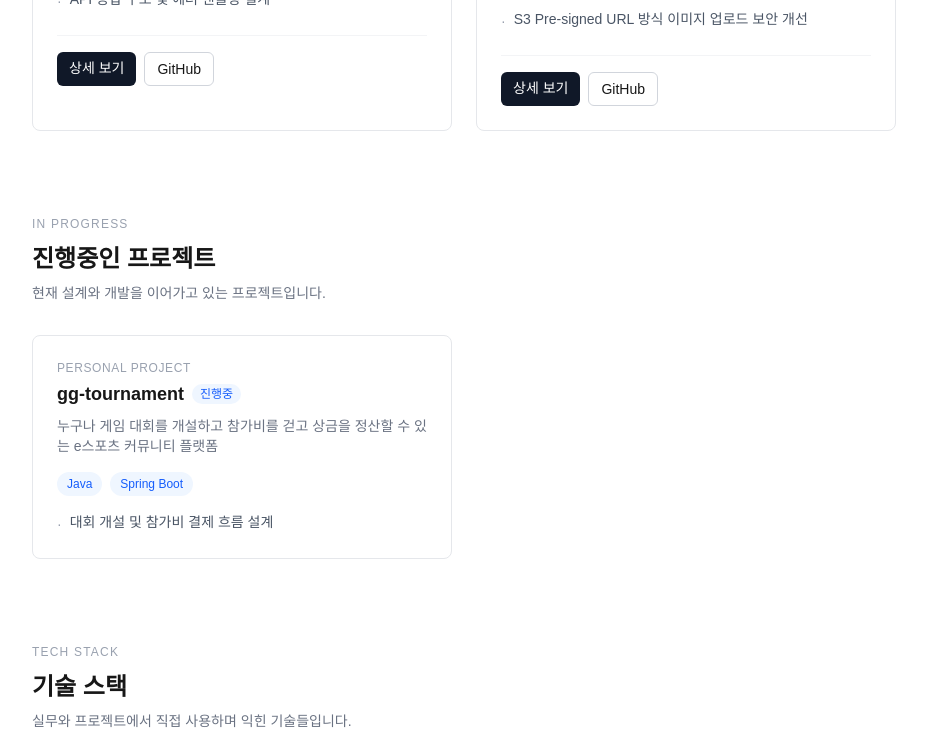
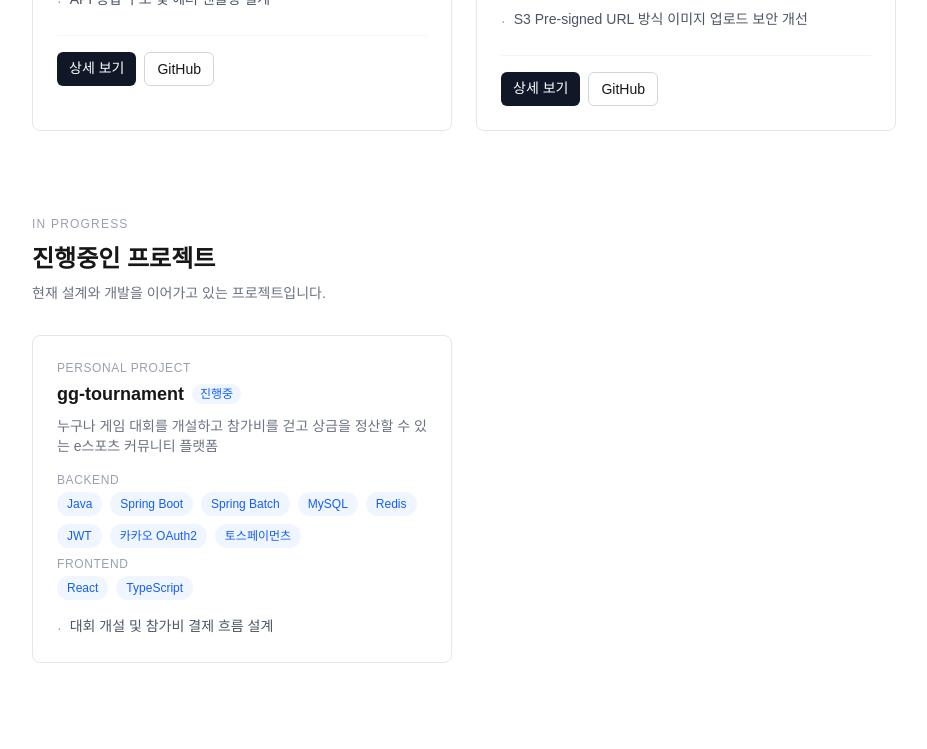
Before and after one commit to Mashiro2465/portfolio, a Next.js app: page / in a window 1280 px wide. Shown: the part 1564-2313 px from the top of the page, without its empty margins (176-1103 px from the left). Built offline with nearby package versions, Linux system fonts and the light colour scheme.

Commit message:
gg-tournament 태그를 Backend/Frontend 카테고리로 구분

```diff
--- a/components/ProjectCard.tsx
+++ b/components/ProjectCard.tsx
@@ -2,7 +2,16 @@ import Link from 'next/link'
 import type { Project } from '@/lib/projects'
 import { Badge } from '@/components/Badge'
 
-export function ProjectCard({ title, category, desc, tags, features, links, status }: Project) {
+export function ProjectCard({
+  title,
+  category,
+  desc,
+  tags,
+  stackByCategory,
+  features,
+  links,
+  status,
+}: Project) {
   return (
     <div className="border border-gray-200 dark:border-gray-700 rounded-lg p-6 flex flex-col transition-all duration-200 hover:shadow-md hover:-translate-y-0.5">
       <span className="text-xs font-medium text-gray-400 uppercase tracking-wider">
@@ -16,12 +25,31 @@ export function ProjectCard({ title, category, desc, tags, features, links, stat
       </div>
       <p className="text-sm text-gray-500 mt-2">{desc}</p>
 
-      <div className="flex flex-wrap gap-2 mt-4">
-        {tags.map((tag) => (
-          <Badge key={tag} className="px-2.5 py-1">
-            {tag}
-          </Badge>
-        ))}
+      <div className="mt-4">
+        {stackByCategory
+          ? stackByCategory.map(({ category: stackCategory, items }) => (
+              <div key={stackCategory} className="mb-2 last:mb-0">
+                <div className="text-xs text-gray-400 uppercase tracking-wider mb-1">
+                  {stackCategory}
+                </div>
+                <div className="flex flex-wrap gap-2">
+                  {items.map((item) => (
+                    <Badge key={item} className="px-2.5 py-1">
+                      {item}
+                    </Badge>
+                  ))}
+                </div>
+              </div>
+            ))
+          : (
+              <div className="flex flex-wrap gap-2">
+                {tags?.map((tag) => (
+                  <Badge key={tag} className="px-2.5 py-1">
+                    {tag}
+                  </Badge>
+                ))}
+              </div>
+            )}
       </div>
 
       <ul className="space-y-1.5 mt-4">
--- a/lib/projects.ts
+++ b/lib/projects.ts
@@ -15,7 +15,8 @@ export interface Project {
   title: string
   category: 'Personal Project' | 'Team Project'
   desc: string
-  tags: string[]
+  tags?: string[]
+  stackByCategory?: StackGroup[]
   features: string[]
   links: ProjectLink[]
   status: 'in-progress' | 'done'
@@ -128,7 +129,13 @@ export const inProgressProjects: Project[] = [
     title: 'gg-tournament',
     category: 'Personal Project',
     desc: '누구나 게임 대회를 개설하고 참가비를 걷고 상금을 정산할 수 있는 e스포츠 커뮤니티 플랫폼',
-    tags: ['Java', 'Spring Boot'],
+    stackByCategory: [
+      {
+        category: 'BACKEND',
+        items: ['Java', 'Spring Boot', 'Spring Batch', 'MySQL', 'Redis', 'JWT', '카카오 OAuth2', '토스페이먼츠'],
+      },
+      { category: 'FRONTEND', items: ['React', 'TypeScript'] },
+    ],
     features: ['대회 개설 및 참가비 결제 흐름 설계'],
     links: [],
     status: 'in-progress',
```
